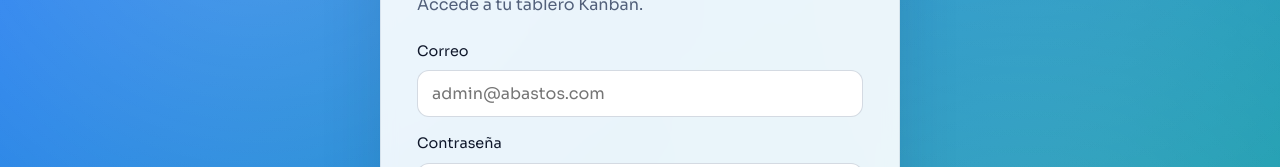
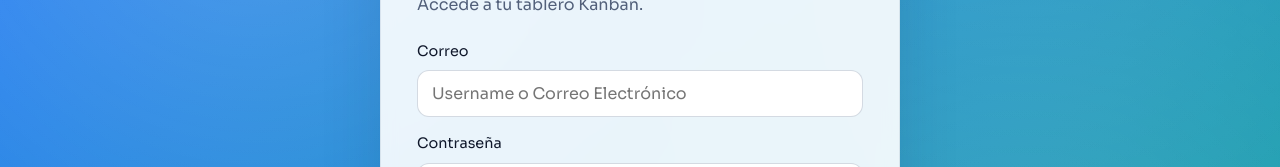
Before and after one commit to DavidGarcia131105/abastos-kanban, a React (Vite) app in the folder frontend/: page /login in a window 1280 px wide. Shown: the part 316-483 px from the top of the page. Built offline with nearby package versions, Linux system fonts and the light colour scheme; no server answers.

Commit message:
fix(login): ajustar placeholder de identificador

```diff
--- a/frontend/src/pages/Login/Login.jsx
+++ b/frontend/src/pages/Login/Login.jsx
@@ -43,7 +43,7 @@ export default function Login(){
                 type="text"
                 value={identifier}
                 onChange={(e) => setIdentifier(e.target.value)}
-                placeholder="admin@abastos.com"
+                placeholder="Username o Correo Electrónico"
                 autoComplete="username"
                 required
               />
```
